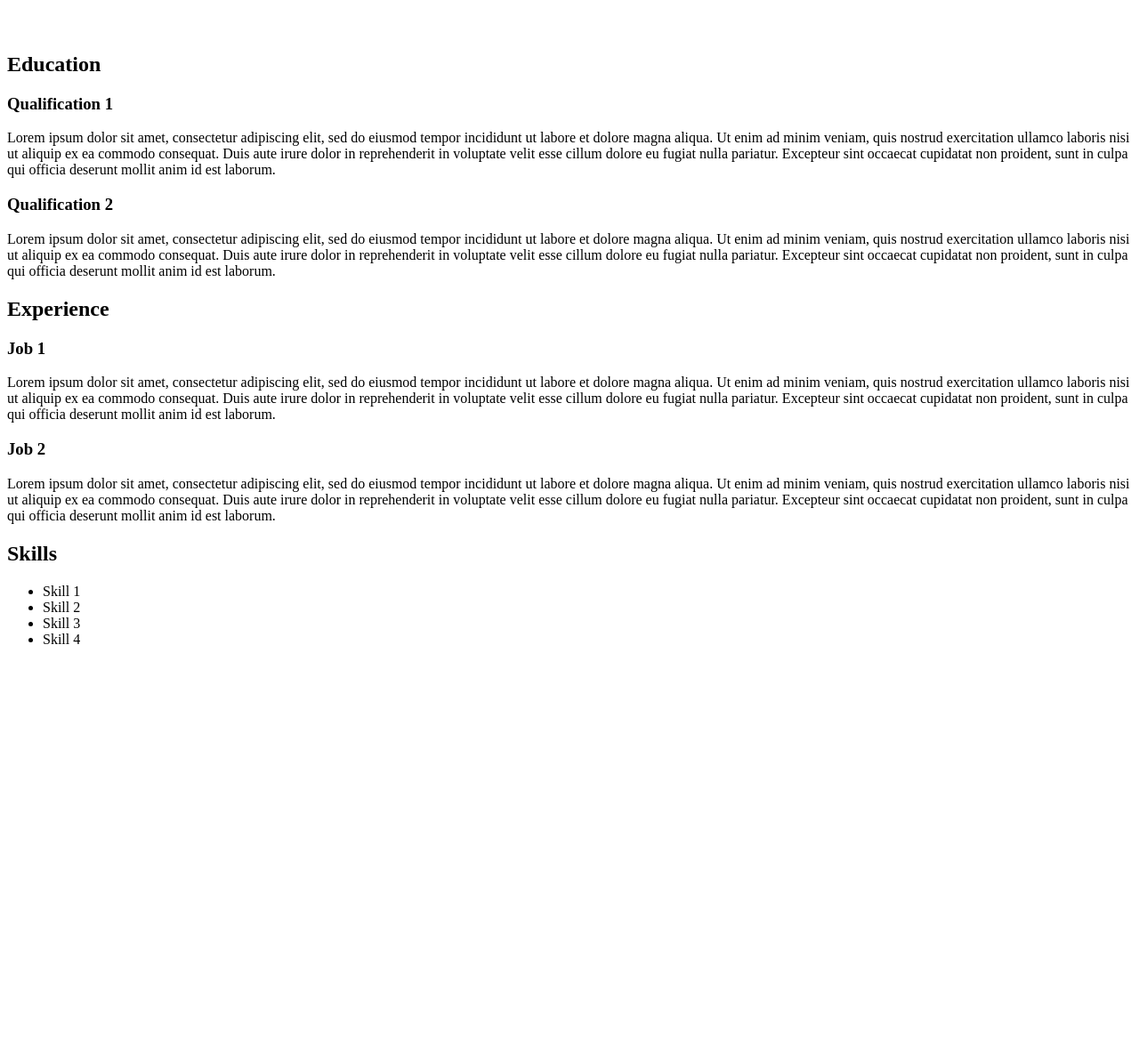
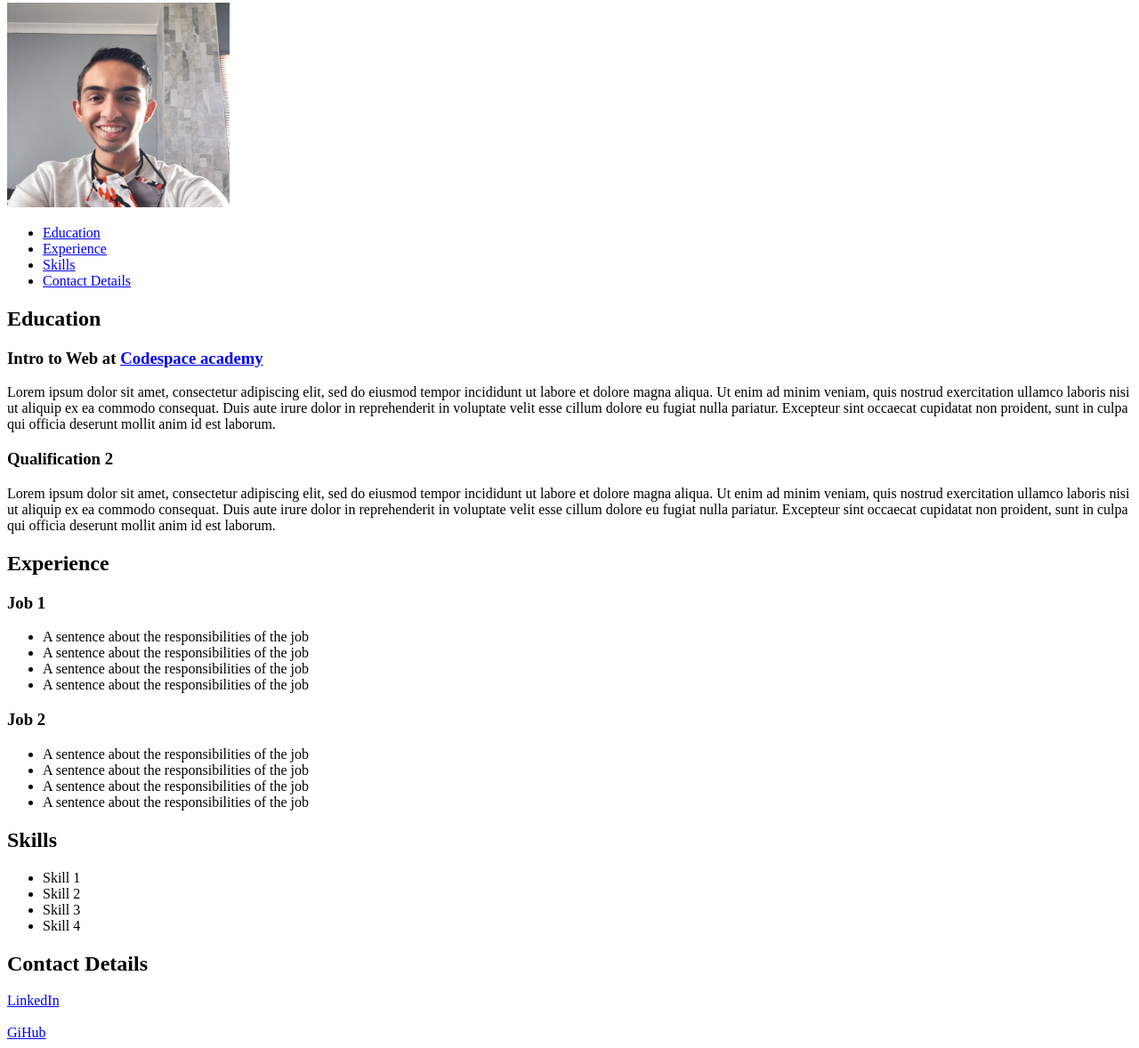
Before and after one commit to NabsK/resume, a plain HTML site: page resume2.html in a window 1280 px wide. Shown: the part 111-1289 px from the top of the page at 89% size. Before the commit the page ends 855 px from the top, so only its background shows below. Drawn offline with Linux system fonts and the light colour scheme.

Commit message:
Working on resume2

```diff
--- a/resume2.html
+++ b/resume2.html
@@ -2,14 +2,37 @@
 <html>
   <head>
     <title>Nabeels Second Resume</title>
+    <link rel="icon" type="image/x-icon" href="/images/pc.png">
   </head>
   <body>
     <h1>Nabeel Karolia</h1>
     <p>An introductory personal statement.</p>
+    <img
+      src="images\Screenshot_20230907-123742_Gallery.jpg"
+      style="width: 250px; height: 230px"
+    />
     <br />
-    <br />
-    <h2>Education</h2>
-    <h3>Qualification 1</h3>
+    <ul>
+      <li>
+        <a href="#education">Education</a>
+      </li>
+      <li>
+        <a href="#experience">Experience</a>
+      </li>
+      <li>
+        <a href="#skills">Skills</a>
+      </li>
+      <li>
+        <a href="#contactDetails">Contact Details</a>
+      </li>
+    </ul>
+    <h2 id="education">Education</h2>
+    <h3>
+      Intro to Web at
+      <a href="https://www.codespace.co.za/" target="_blank"
+        >Codespace academy</a
+      >
+    </h3>
     <p>
       Lorem ipsum dolor sit amet, consectetur adipiscing elit, sed do eiusmod
       tempor incididunt ut labore et dolore magna aliqua. Ut enim ad minim
@@ -29,33 +52,40 @@
       cupidatat non proident, sunt in culpa qui officia deserunt mollit anim id
       est laborum.
     </p>
-    <h2>Experience</h2>
+    <h2 id="experience">Experience</h2>
     <h3>Job 1</h3>
     <p>
-      Lorem ipsum dolor sit amet, consectetur adipiscing elit, sed do eiusmod
-      tempor incididunt ut labore et dolore magna aliqua. Ut enim ad minim
-      veniam, quis nostrud exercitation ullamco laboris nisi ut aliquip ex ea
-      commodo consequat. Duis aute irure dolor in reprehenderit in voluptate
-      velit esse cillum dolore eu fugiat nulla pariatur. Excepteur sint occaecat
-      cupidatat non proident, sunt in culpa qui officia deserunt mollit anim id
-      est laborum.
+      <ul>
+        <li>A sentence about the responsibilities of the job</li>
+        <li>A sentence about the responsibilities of the job</li>
+        <li>A sentence about the responsibilities of the job</li>
+        <li>A sentence about the responsibilities of the job</li>
+      </ul>
     </p>
     <h3>Job 2</h3>
     <p>
-      Lorem ipsum dolor sit amet, consectetur adipiscing elit, sed do eiusmod
-      tempor incididunt ut labore et dolore magna aliqua. Ut enim ad minim
-      veniam, quis nostrud exercitation ullamco laboris nisi ut aliquip ex ea
-      commodo consequat. Duis aute irure dolor in reprehenderit in voluptate
-      velit esse cillum dolore eu fugiat nulla pariatur. Excepteur sint occaecat
-      cupidatat non proident, sunt in culpa qui officia deserunt mollit anim id
-      est laborum.
+      <ul>
+        <li>A sentence about the responsibilities of the job</li>
+        <li>A sentence about the responsibilities of the job</li>
+        <li>A sentence about the responsibilities of the job</li>
+        <li>A sentence about the responsibilities of the job</li>
+      </ul>
     </p>
-    <h2>Skills</h2>
+    <h2 id="skills">Skills</h2>
     <ul>
       <li>Skill 1</li>
       <li>Skill 2</li>
       <li>Skill 3</li>
       <li>Skill 4</li>
     </ul>
+
+    <h2 id="contactDetails">Contact Details</h2>
+    <a
+      href="https://www.linkedin.com/in/nabeel-karolia-153602247/"
+      target="_blank"
+      >LinkedIn</a
+    >
+    <br /><br />
+    <a href="https://github.com/NabsK" target="_blank">GiHub</a>
   </body>
 </html>
```
Also changed, not shown: images/Screenshot_20230907-123742_Gallery.jpg (added), images/pc.png (added).
